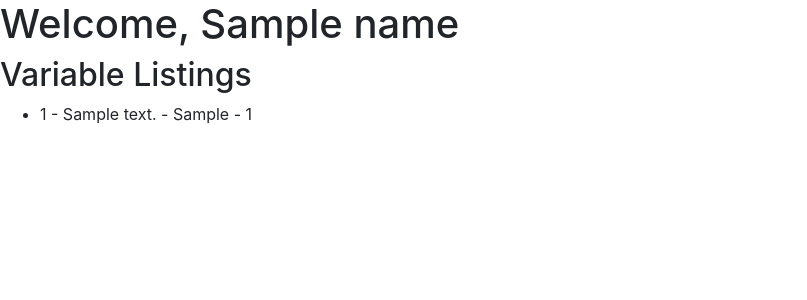
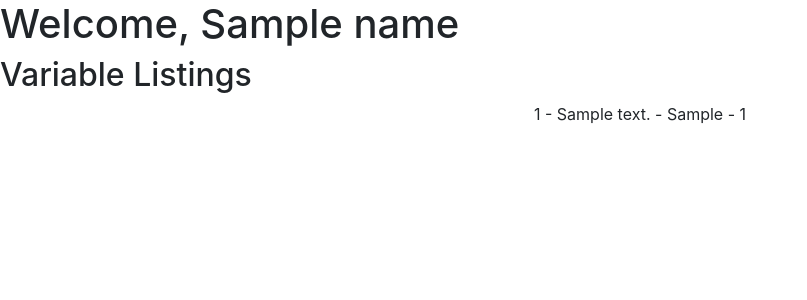
Before and after one commit to akkoyun/PostOffice-UI, a Flask app: template templates/home.html in a window 1280 px wide. Shown: the top 300 px of the page, without its empty margins (0-807 px from the left). Run offline with Flask 3, Linux system fonts and the light colour scheme; the template is opened without the code that fills it: most values are stand-ins (such as "Sample title", 1, 10 or a date in 2020); parts of the project's set-up code (start-up, migrations or seed data) failed here and were passed over.

Commit message:
Initial update

```diff
--- a/templates/home.html
+++ b/templates/home.html
@@ -12,21 +12,25 @@
   <body>
     <h1>Welcome, {{ name }}</h1>
     <h2>Variable Listings</h2>
-    <ul>
+
+    <div class="text-center">
+
       {% for Variable in Variables %}
 
 
 
-      <li>
+      <div>
         {{ Variable['Variable_ID'] }} -
         {{ Variable['Variable_Description'] }} -
         {{ Variable['Variable_Unit'] }} -
         {{ Variable['Segment_ID'] }}
-      </li>
+      </div>
 
 
 
       {% endfor %}
-    </ul>
+
+  </div>
+
   </body>
 </html>
```
